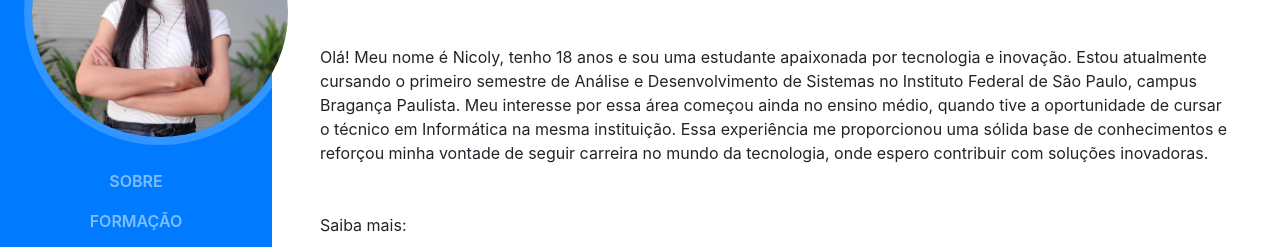
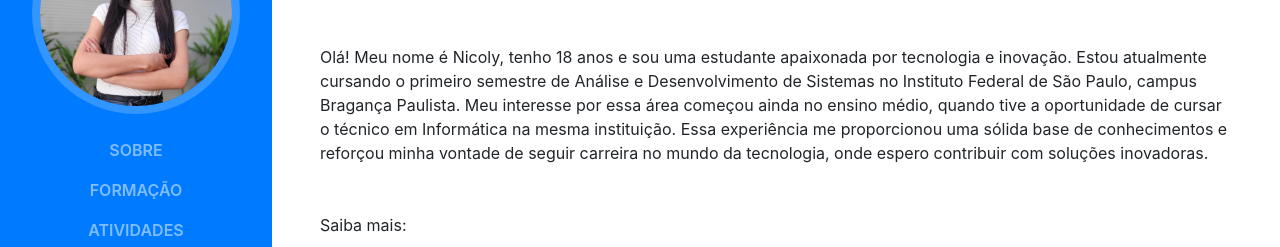
Before and after one commit to nicolysouzas/meu-curriculo, a website with bundled scripts: page index.html in a window 1280 px wide. Shown: the part 303-550 px from the top of the page. Built offline with nearby package versions, Linux system fonts and the light colour scheme; a web font is replaced by a local one.

Commit message:
Update resume.css

```diff
--- a/css/resume.css
+++ b/css/resume.css
@@ -68,8 +68,8 @@ h2 {
       margin: auto auto 0;
       padding: 0.5rem; }
       #sideNav .navbar-brand .img-profile {
-        max-width: 17rem;
-        max-height: 17rem;
+        max-width: 13rem;
+        max-height: 13rem;
         border: 0.5rem solid rgba(255, 255, 255, 0.2); }
     #sideNav .navbar-collapse {
       display: flex;
```
